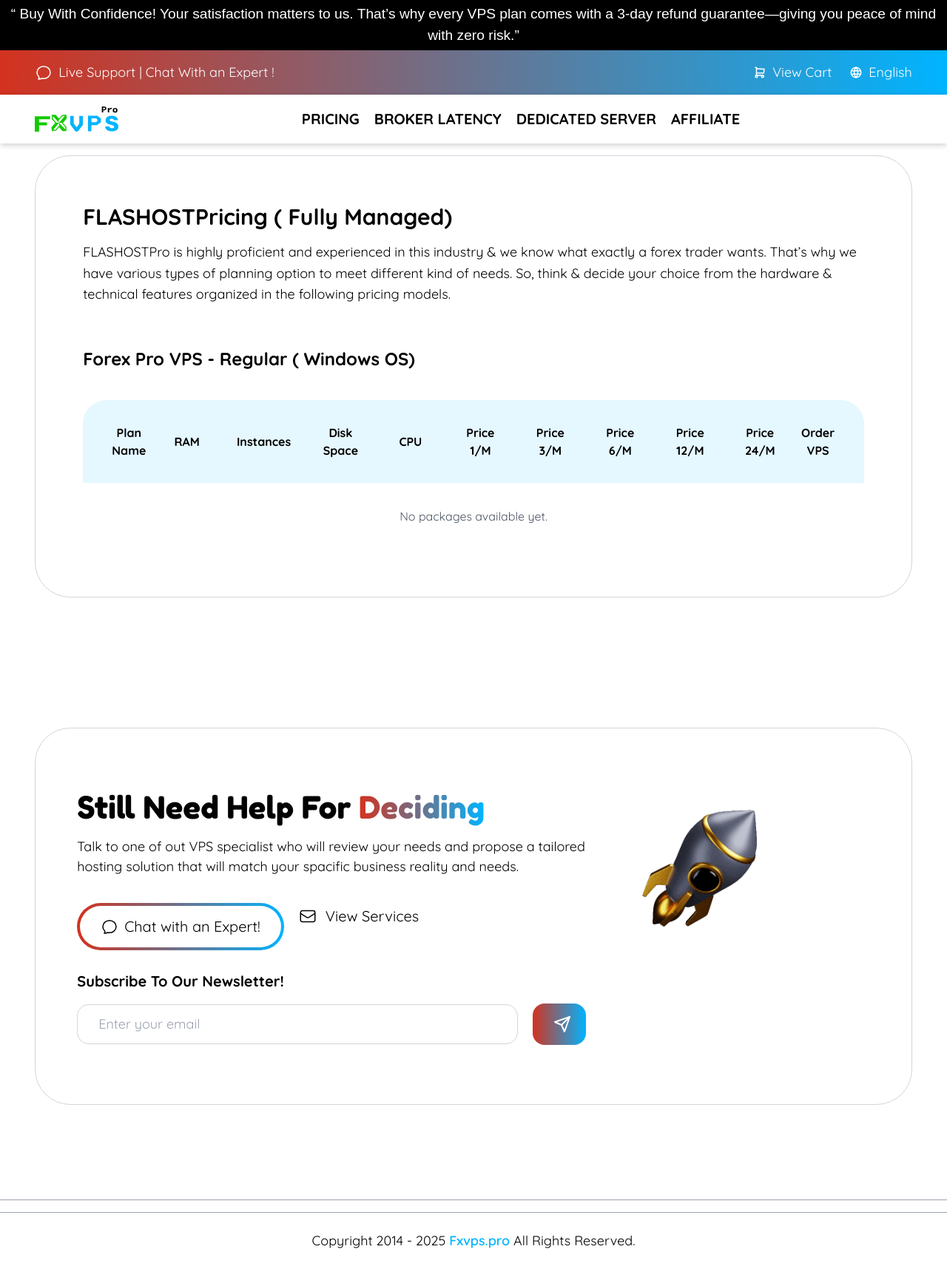
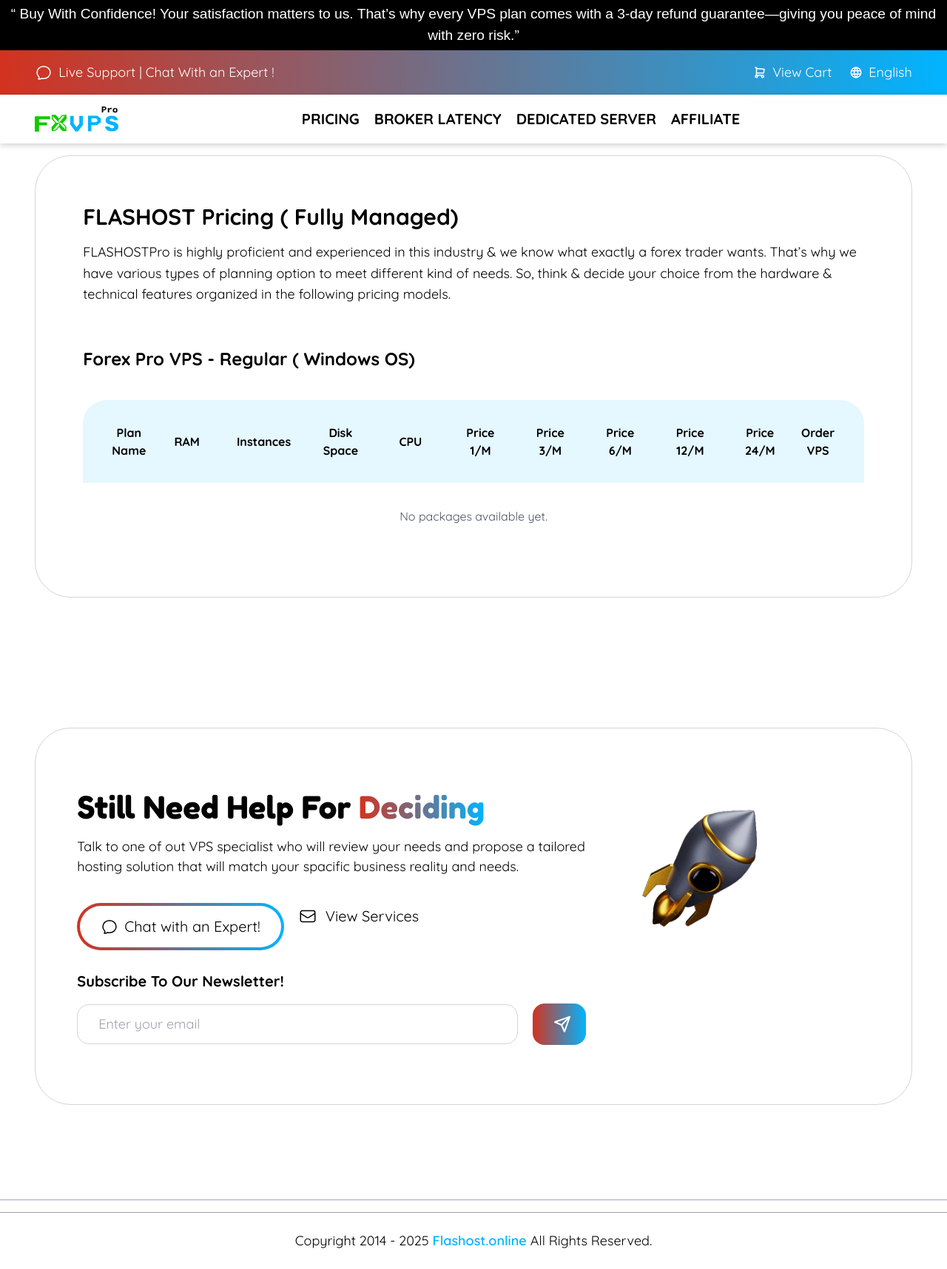
Before and after one commit to Devl-ad/flashost, a Django app: page /pricing/ in a window 1280 px wide. Shown: the whole page at 74% size. Run offline with Django 4.2, Linux system fonts and the light colour scheme; data that the repository does not hold is empty.

Commit message:
modified

```diff
--- a/templates/layout.html
+++ b/templates/layout.html
@@ -352,8 +352,8 @@
       <div class="py-6 border-t border-gray-400 px-4">
         <p class="text-base md:text-lg text-center">
           Copyright 2014 - 2025
-          <a href="/" class="font-semibold text-secondary">Fxvps.pro </a> All
-          Rights Reserved.
+          <a href="/" class="font-semibold text-secondary">Flashost.online </a>
+          All Rights Reserved.
         </p>
       </div>
     </footer>
--- a/templates/pricing.html
+++ b/templates/pricing.html
@@ -11,7 +11,7 @@
       >
         <div class="space-y-4">
           <h1 class="text-black font-bold text-2xl lg:text-3xl">
-            FLASHOSTPricing ( Fully Managed)
+            FLASHOST Pricing ( Fully Managed)
           </h1>
           <p class="text-base md:text-lg text-black !leading-[1.6]">
             FLASHOSTPro is highly proficient and experienced in this industry &
```
